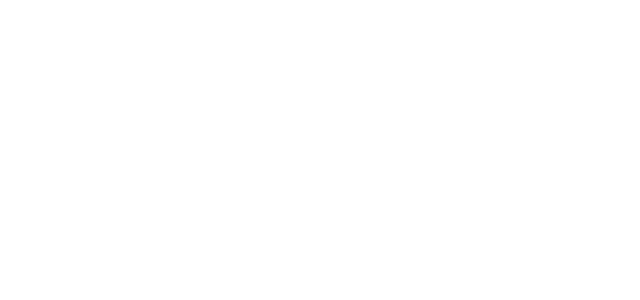
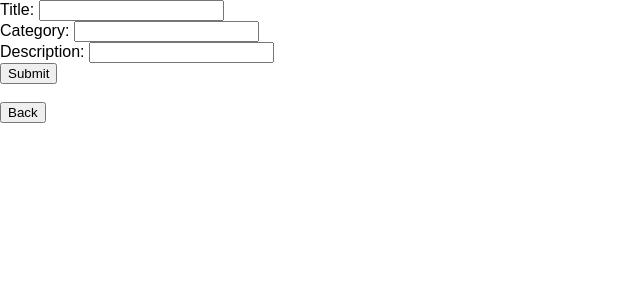
Before and after one commit to HunterMcAfee/toobr, a React (Create React App) app in the folder client/: page /newShowList in a window 1280 px wide. Shown: the top 300 px of the page, without its empty margins (0-640 px from the left). Built offline with nearby package versions, Linux system fonts and the light colour scheme.

Commit message:
Able to add new show list now

```diff
--- a/client/src/App.js
+++ b/client/src/App.js
@@ -10,6 +10,7 @@
 import Movie from './components/Movie';
 
 import ShowList from './components/ShowList';
+import NewShowList from './components/NewShowList';
 
 class App extends Component {
   render() {
@@ -25,6 +26,7 @@
           <Route exact path="/movie_lists/:movie_list_id/movies/:movie_id" component={Movie} />
 
           <Route exact path="/show_lists/:id" component={ShowList} />
+          <Route exact path="/newShowList" component={NewShowList} />
         </div>
       </Router>
     );
--- /dev/null
+++ b/client/src/components/NewShowList.js
@@ -0,0 +1,58 @@
+import React, { Component } from 'react';
+import axios from 'axios';
+import { Link } from 'react-router-dom';
+
+class NewShowList extends Component {
+    constructor() {
+        super();
+        this.state = {
+            show_list: {
+                title: '',
+                category: '',
+                description: ''
+            }
+        }
+    }
+
+    _handleChange = (e) => {
+        const newState = {...this.state.show_list}
+        newState[e.target.name] = e.target.value
+        this.setState({show_list: newState})
+    }
+
+    _newMovieList = (e) => {
+        e.preventDefault();
+        const payload = this.state.show_list
+        try {
+            const res = axios.post(`/api/show_lists`, payload)
+        } catch (err) {
+            console.log(err)
+        }
+    }
+
+    render() {
+        return (
+            <div>
+                <form>
+                    <div>
+                        <label htmlFor="title">Title: </label>
+                        <input onChange={this._handleChange} type="text" name="title" value={this.state.show_list.title} />
+                    </div>
+                    <div>
+                        <label htmlFor="category">Category: </label>
+                        <input onChange={this._handleChange} type="text" name="category" value={this.state.show_list.category} />
+                    </div>
+                    <div>
+                        <label htmlFor="description">Description: </label>
+                        <input onChange={this._handleChange} type="text" name="description" value={this.state.show_list.description} />
+                    </div>
+                    <button onClick={this._newMovieList}>Submit</button>
+                </form>
+                <br />
+                <Link to={`/`}><button>Back</button></Link>
+            </div>
+        );
+    }
+}
+
+export default NewShowList;
```
